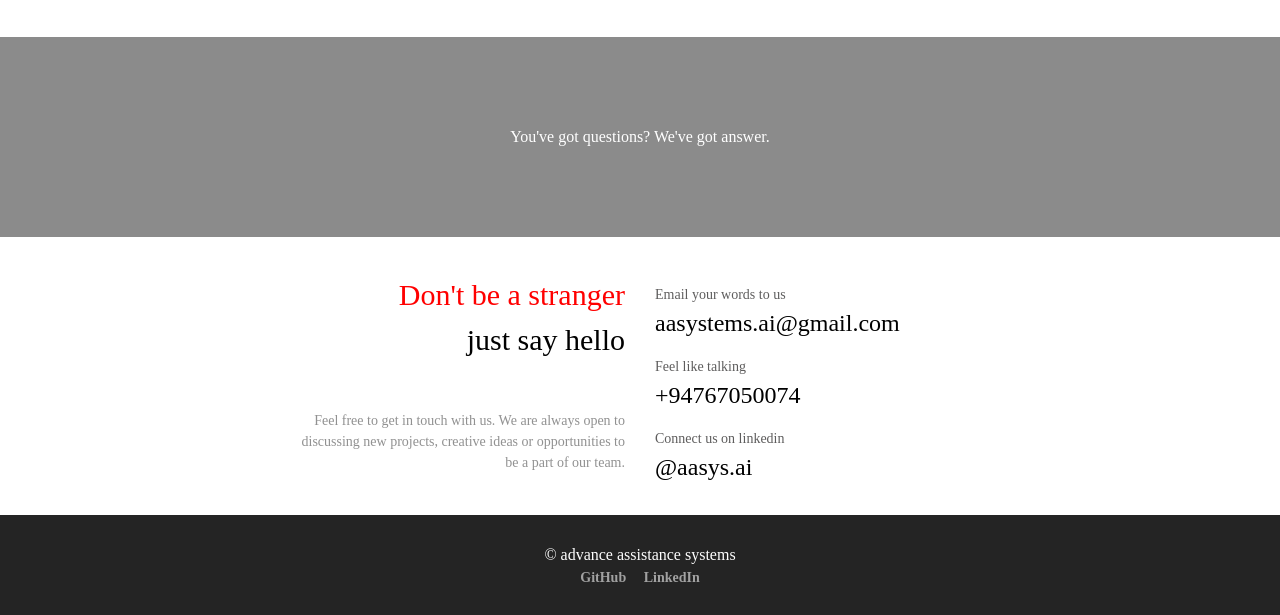
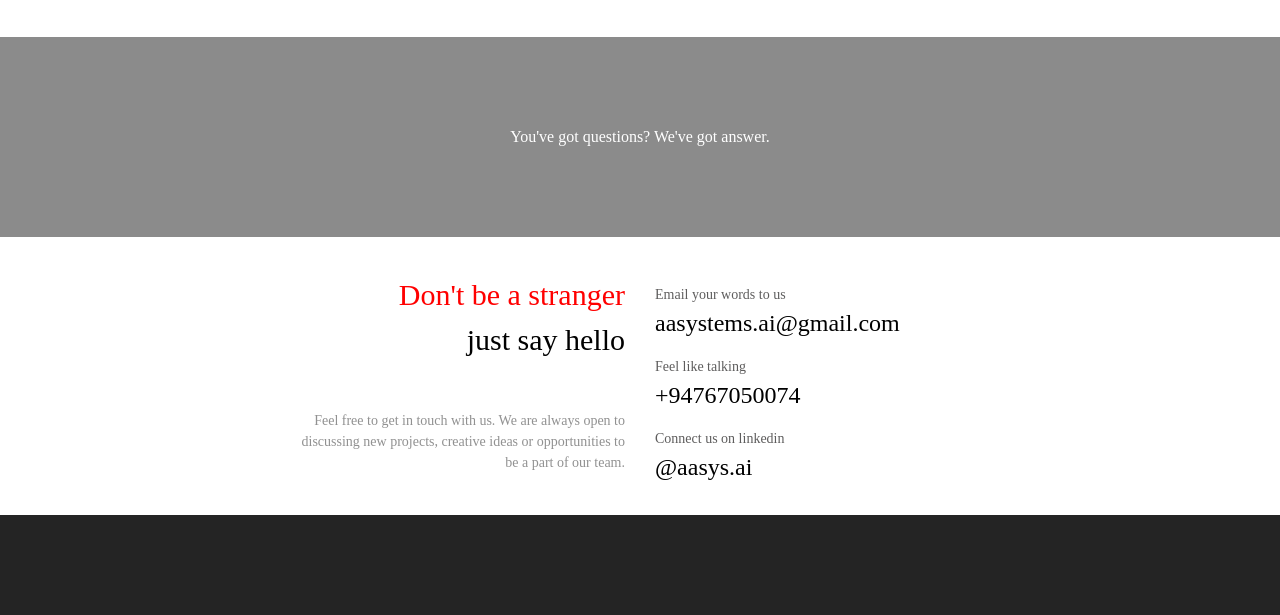
Before and after one commit to aasys-ai/aasys-ai.github.io, a plain HTML site: page contact.html in a window 1280 px wide. Shown: the part 475-1090 px from the top of the page. Drawn offline with Linux system fonts and the light colour scheme.

Commit message:
Update contact.html

```diff
--- a/contact.html
+++ b/contact.html
@@ -79,14 +79,7 @@
         </div>
         <div class = "row align-items-center foot_back">
             <div class = "container align-items-center text-center">
-                <div class = "make_white">
-                    &copy advance assistance systems
-                </div>
-                <div class = "con_small">
-                    <a href = "https://github.com/aasys-ai" id = "github">GitHub</a>
-                    &nbsp;&nbsp;&nbsp;
-                    <a href = "https://www.linkedin.com/company/aasys-ai/" id = "linkedin">LinkedIn</a>
-                </div>
+
             </div>
         </div>
     </body>
```
